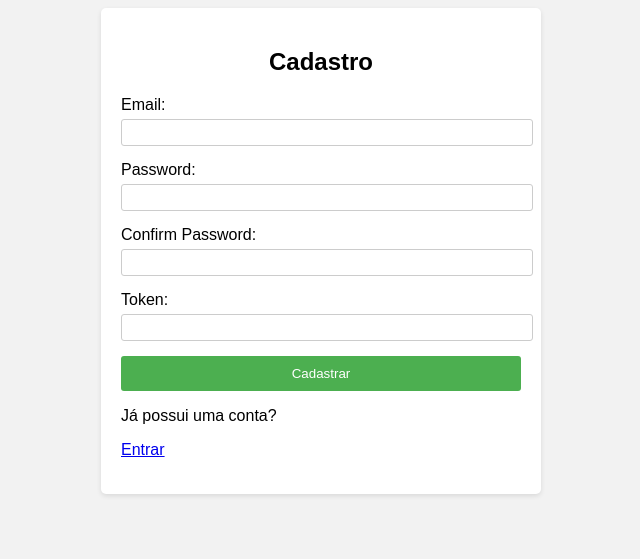
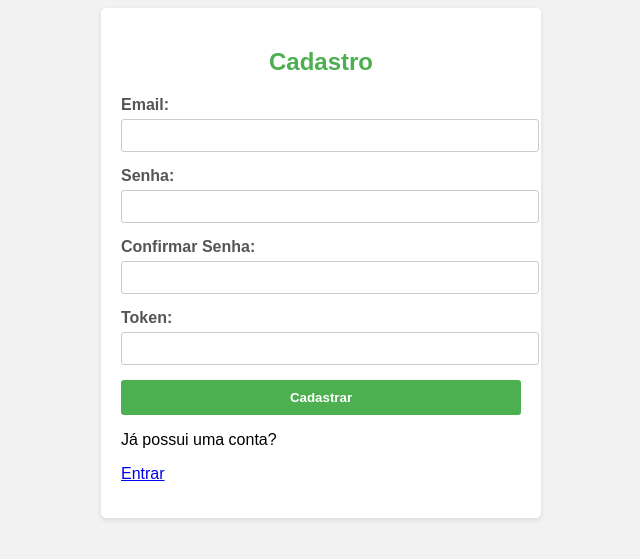
Before and after one commit to Marvingms7/api_webhook, a Flask app: page /signup in a window 1280 px wide. Shown: the top 559 px of the page, without its empty margins (319-959 px from the left). Run offline with Flask 3, Linux system fonts and the light colour scheme.

```diff
--- a/templates/signup.html
+++ b/templates/signup.html
@@ -18,6 +18,7 @@
         h2 {
             text-align: center;
             margin-bottom: 20px;
+            color: #4CAF50;
         }
         .form-group {
             margin-bottom: 15px;
@@ -25,12 +26,14 @@
         .form-group label {
             display: block;
             margin-bottom: 5px;
+            color: #555555;
+            font-weight: bold;
         }
         .form-group input {
             width: 100%;
-            padding: 5px;
+            padding: 8px;
             border-radius: 3px;
-            border: 1px solid #ccc;
+            border: 1px solid #cccccc;
         }
         .form-group button {
             width: 100%;
@@ -40,31 +43,43 @@
             border: none;
             border-radius: 3px;
             cursor: pointer;
+            font-weight: bold;
         }
         .form-group .switch-page {
             text-align: center;
             margin-top: 10px;
         }
+        .form-group .switch-page p {
+            margin-bottom: 5px;
+        }
         .form-group .switch-page a {
             color: #4CAF50;
             text-decoration: none;
+            font-weight: bold;
+        }
+        .error-message {
+            color: red;
+            margin-top: 10px;
         }
     </style>
 </head>
 <body>
     <div class="container">
         <h2>Cadastro</h2>
+        {% if message %}
+        <p class="error-message">{{ message }}</p>
+        {% endif %}
         <form action="/signup" method="POST">
             <div class="form-group">
                 <label for="email">Email:</label>
                 <input type="email" id="email" name="email" required>
             </div>
             <div class="form-group">
-                <label for="password">Password:</label>
+                <label for="password">Senha:</label>
                 <input type="password" id="password" name="password" required>
             </div>
             <div class="form-group">
-                <label for="confirm_password">Confirm Password:</label>
+                <label for="confirm_password">Confirmar Senha:</label>
                 <input type="password" id="confirm_password" name="confirm_password" required>
             </div>
             <div class="form-group">
```
